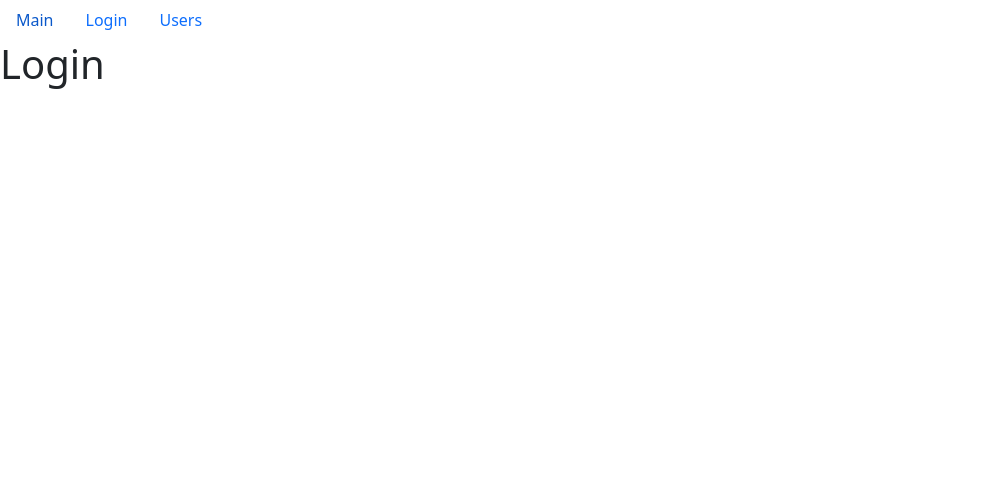
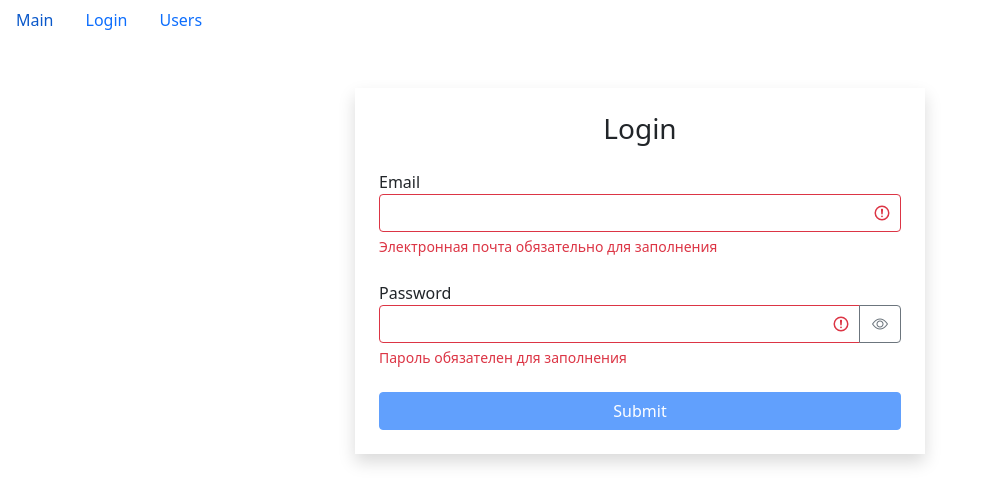
Before and after one commit to Im-Myxa/fast-company, a React (Create React App) app: page /login in a window 1280 px wide. Shown: the top 504 px of the page, without its empty margins (0-989 px from the left). Built offline with nearby package versions, Linux system fonts and the light colour scheme.

Commit message:
add form login

```diff
--- /dev/null
+++ b/src/app/component/textField.jsx
@@ -0,0 +1,59 @@
+import React, { useState } from "react";
+import PropTypes from "prop-types";
+
+const TextField = ({ label, type, name, value, onChange, error }) => {
+    const [showPassword, setShowPassword] = useState(false);
+
+    const getInputClasses = () => {
+        return `form-control ${error ? "is-invalid" : ""}`;
+    };
+
+    const toggleShowPassword = () => {
+        setShowPassword((prevState) => !prevState);
+    };
+    return (
+        <div className="mb-4">
+            <label htmlFor={name}>{label}</label>
+            <div className="input-group has-validation">
+                <input
+                    type={showPassword ? "text" : type}
+                    id={name}
+                    name={name}
+                    value={value}
+                    onChange={onChange}
+                    className={getInputClasses()}
+                />
+                {type === "password" && (
+                    <button
+                        className="btn btn-outline-secondary"
+                        type="button"
+                        onClick={toggleShowPassword}
+                    >
+                        <i
+                            className={`bi bi-eye${
+                                showPassword ? "-slash" : ""
+                            }`}
+                        ></i>
+                    </button>
+                )}
+
+                {error && <div className="invalid-feedback">{error}</div>}
+            </div>
+        </div>
+    );
+};
+
+TextField.defaultProps = {
+    type: "text"
+};
+
+TextField.propTypes = {
+    label: PropTypes.string,
+    type: PropTypes.string,
+    name: PropTypes.string,
+    value: PropTypes.string,
+    onChange: PropTypes.func,
+    error: PropTypes.string
+};
+
+export default TextField;
--- a/src/app/layouts/login.jsx
+++ b/src/app/layouts/login.jsx
@@ -1,7 +1,89 @@
-import React from "react";
+import React, { useState, useEffect } from "react";
 
+import TextField from "../component/textField";
+import { validator } from "../utils/validator";
 const Login = () => {
-    return (<h1>Login</h1>);
+    const [data, setData] = useState({ email: "", password: "" });
+    const [errors, setErrors] = useState({});
+    const handleChange = ({ target }) => {
+        setData((prevState) => ({ ...prevState, [target.name]: target.value }));
+    };
+
+    const validatorConfig = {
+        email: {
+            isRequired: {
+                message: "Электронная почта обязательно для заполнения"
+            },
+            isEmail: {
+                message: "Email введен некорректоно"
+            }
+        },
+        password: {
+            isRequired: { message: "Пароль обязателен для заполнения" },
+            isCapitalSymbol: {
+                message: "Пароль должен содержать одну заглавную букву"
+            },
+            isContainDigit: {
+                message: "Пароль должен содержать одно число"
+            },
+            min: {
+                message: "Пароль должен содержать минимум 8 символов",
+                value: 8
+            }
+        }
+    };
+    useEffect(() => {
+        validate();
+    }, [data]);
+
+    const validate = () => {
+        const errors = validator(data, validatorConfig);
+        setErrors(errors);
+        return Object.keys(errors).length === 0;
+    };
+
+    const isValid = Object.keys(errors).length === 0;
+
+    const handleSubmit = (e) => {
+        e.preventDefault();
+        const isValid = validate();
+        if (!isValid) return;
+        console.log(data);
+    };
+
+    return (
+        <div className="container mt-5">
+            <div className="row">
+                <div className="col-md-6 offset-md-3 shadow p-4">
+                    <h3 className="mb-4 text-center">Login</h3>
+                    <form onSubmit={handleSubmit}>
+                        <TextField
+                            label={"Email"}
+                            name="email"
+                            value={data.email}
+                            onChange={handleChange}
+                            error={errors.email}
+                        />
+                        <TextField
+                            label={"Password"}
+                            type="password"
+                            name="password"
+                            value={data.password}
+                            onChange={handleChange}
+                            error={errors.password}
+                        />
+                        <button
+                            type="submit"
+                            disabled={!isValid}
+                            className="btn btn-primary w-100 mx-auto"
+                        >
+                            Submit
+                        </button>
+                    </form>
+                </div>
+            </div>
+        </div>
+    );
 };
 
 export default Login;
--- /dev/null
+++ b/src/app/utils/validator.js
@@ -0,0 +1,50 @@
+/* eslint-disable no-case-declarations */
+/* eslint-disable indent */
+export function validator(data, config) {
+    const errors = {};
+    function validate(validateMethod, data, config) {
+        let statusValidate;
+        switch (validateMethod) {
+            case "isRequired": {
+                statusValidate = data.trim() === "";
+                break;
+            }
+            case "isEmail": {
+                const emailRegExp = /^\S+@\S+\.\S+$/g;
+                statusValidate = !emailRegExp.test(data);
+                break;
+            }
+            case "isCapitalSymbol": {
+                const capitalRegExp = /[A-Z]+/g;
+                statusValidate = !capitalRegExp.test(data);
+                break;
+            }
+            case "isContainDigit": {
+                const digitRegExp = /\d+/g;
+                statusValidate = !digitRegExp.test(data);
+                break;
+            }
+            case "min": {
+                statusValidate = data.length < config.value;
+                break;
+            }
+            default:
+                break;
+        }
+        if (statusValidate) return config.message;
+    }
+
+    for (const fieldName in data) {
+        for (const validateMethod in config[fieldName]) {
+            const error = validate(
+                validateMethod,
+                data[fieldName],
+                config[fieldName][validateMethod]
+            );
+            if (error && !errors[fieldName]) {
+                errors[fieldName] = error;
+            }
+        }
+    }
+    return errors;
+}
```
